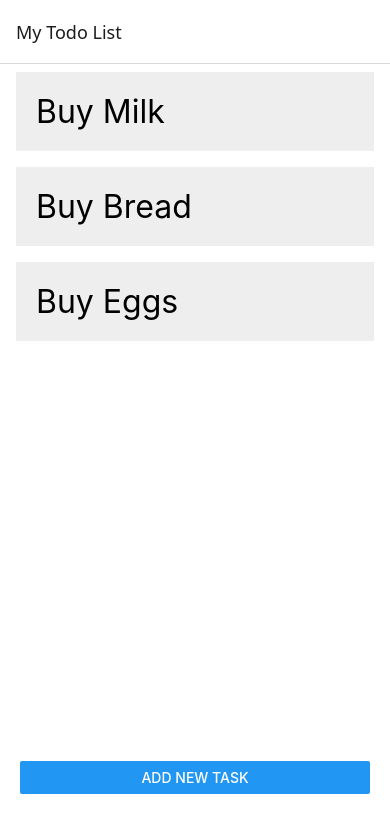
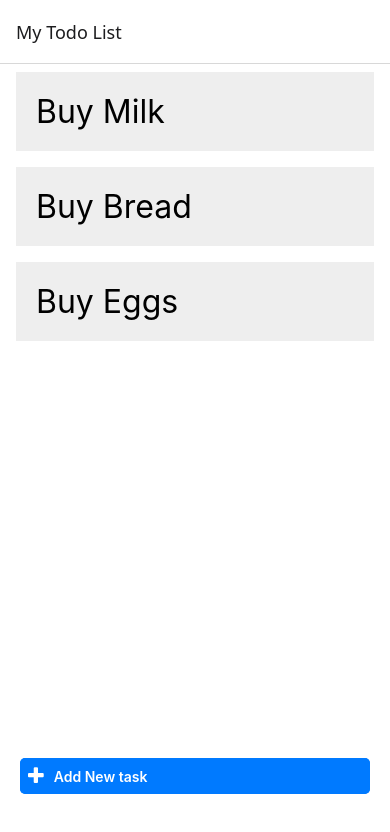
Before and after one commit to muttakin1/Todo-list, a React Native app: screen / in a window 390 px wide. Shown: the top 832 px of the page. Built offline with nearby package versions, Linux system fonts and the light colour scheme.

Commit message:
added plus icon to button and added navigation

```diff
--- a/App.js
+++ b/App.js
@@ -3,6 +3,7 @@ import { Text, View, StyleSheet, Button,Alert, FlatList } from "react-native";
 import { NavigationContainer } from "@react-navigation/native";
 import { createStackNavigator } from "@react-navigation/stack";
 import HomeScreen from "./HomeScreen";
+import NewTask from "./NewTask";
 
 const Stack = createStackNavigator();
 
@@ -11,7 +12,7 @@ const App = () => {
     <NavigationContainer>
       <Stack.Navigator initialRouteName="My Todo List">
         <Stack.Screen name="My Todo List" component={HomeScreen} style={styles.item}/>
-
+        <Stack.Screen name="New Task" component={NewTask} style={styles.item}/>
       </Stack.Navigator>
     </NavigationContainer>
   );
--- a/HomeScreen.js
+++ b/HomeScreen.js
@@ -1,37 +1,49 @@
 import React from "react";
-import { Text, View, StyleSheet, Button,Alert, FlatList } from "react-native";
+import {
+  Text,
+  View,
+  StyleSheet,
+  Button,
+  Alert,
+  FlatList,
+} from "react-native";
+import FontAwesome from '@expo/vector-icons/FontAwesome';
+
 
 const DATA = [
   {
-      id: 'bd7acbea-c1b1-46c2-aed5-3ad53abb28ba',
-      title: 'Buy Milk',
+    id: "bd7acbea-c1b1-46c2-aed5-3ad53abb28ba",
+    title: "Buy Milk",
   },
   {
-      id: '3ac68afc-c605-48d3-a4f8-fbd91aa97f63',
-      title: 'Buy Bread',
+    id: "3ac68afc-c605-48d3-a4f8-fbd91aa97f63",
+    title: "Buy Bread",
   },
   {
-      id: '58694a0f-3da1-471f-bd96-145571e29d72',
-      title: 'Buy Eggs',
+    id: "58694a0f-3da1-471f-bd96-145571e29d72",
+    title: "Buy Eggs",
   },
 ];
 
-  const Item = ({title}) => (
+const Item = ({ title }) => (
   <View style={styles.item}>
     <Text style={styles.title}>{title}</Text>
   </View>
 );
 
-export default function HomeScreen() {
+export default function HomeScreen({ navigation }) {
+
   return (
     <View style={styles.container}>
       <FlatList
         data={DATA}
-        renderItem={({item}) => <Item title={item.title} />}
-        keyExtractor={item => item.id}
+        renderItem={({ item }) => <Item title={item.title} />}
+        keyExtractor={(item) => item.id}
       />
       <View style={styles.button}>
-      <Button title="Add new task" />
+
+        <FontAwesome.Button name="plus" onPress={() => navigation.navigate("New Task")}>Add New task</FontAwesome.Button>
+
       </View>
     </View>
   );
@@ -40,15 +52,13 @@ const styles = StyleSheet.create({
   container: {
     flex: 1,
     backgroundColor: "#fff",
-
-
   },
   text: {
     fontSize: 24,
     fontWeight: "bold",
   },
   item: {
-    backgroundColor: '#1111',
+    backgroundColor: "#1111",
     padding: 20,
     marginVertical: 8,
     marginHorizontal: 16,
@@ -56,8 +66,8 @@ const styles = StyleSheet.create({
   title: {
     fontSize: 32,
   },
-  button:{
-    paddingBottom:50,
-    paddingHorizontal:20
-  }
+  button: {
+    paddingBottom: 50,
+    paddingHorizontal: 20,
+  },
 });
--- /dev/null
+++ b/NewTask.js
@@ -0,0 +1,41 @@
+import React from "react";
+import {
+  Text,
+  View,
+  StyleSheet,
+  Button,
+  Alert,
+  FlatList,
+} from "react-native";
+import FontAwesome from '@expo/vector-icons/FontAwesome';
+
+export default function HomeScreen() {
+  return (
+    <View style={styles.container}>
+     <Text>Hello</Text>
+    </View>
+  );
+}
+const styles = StyleSheet.create({
+  container: {
+    flex: 1,
+    backgroundColor: "#fff",
+  },
+  text: {
+    fontSize: 24,
+    fontWeight: "bold",
+  },
+  item: {
+    backgroundColor: "#1111",
+    padding: 20,
+    marginVertical: 8,
+    marginHorizontal: 16,
+  },
+  title: {
+    fontSize: 32,
+  },
+  button: {
+    paddingBottom: 50,
+    paddingHorizontal: 20,
+  },
+});
--- a/package.json
+++ b/package.json
@@ -17,7 +17,8 @@
     "react": "18.3.1",
     "react-native": "0.76.7",
     "react-native-safe-area-context": "4.12.0",
-    "react-native-screens": "~4.4.0"
+    "react-native-screens": "~4.4.0",
+    "react-native-vector-icons": "^10.2.0"
   },
   "devDependencies": {
     "@babel/core": "^7.20.0"
```
Also changed, not shown: 1 other file (tests, documents, lock files or other folders). Lines whose indentation alone changed are shown as unchanged.
